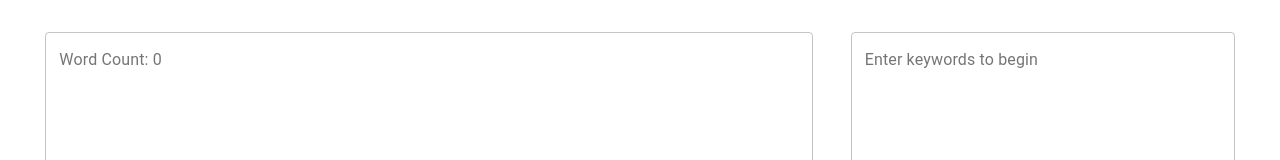
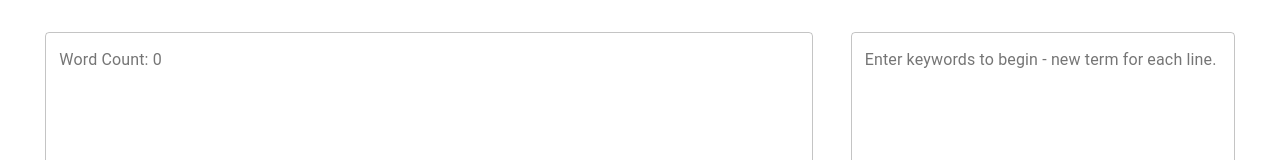
Before and after one commit to Spiteless/kwdz, a Next.js app: page / in a window 1280 px wide. Shown: the top 160 px of the page. Built offline with nearby package versions, Linux system fonts and the light colour scheme.

Commit message:
Change keywords field label to be clearer to new users

```diff
--- a/src/pages/index.js
+++ b/src/pages/index.js
@@ -173,7 +173,7 @@ export default function Home() {
             color="secondary"
             label={keywordsProcessed.length > 0
               ? `Unused Keywords: ${keywordsProcessed.filter(item => item[1] === 0).length}`
-              : "Enter keywords to begin"}
+              : "Enter keywords to begin - new term for each line."}
             onFocus={() => { setDisabled(false) }}
             onBlur={() => { setDisabled(true) }}
             fullWidth
```
